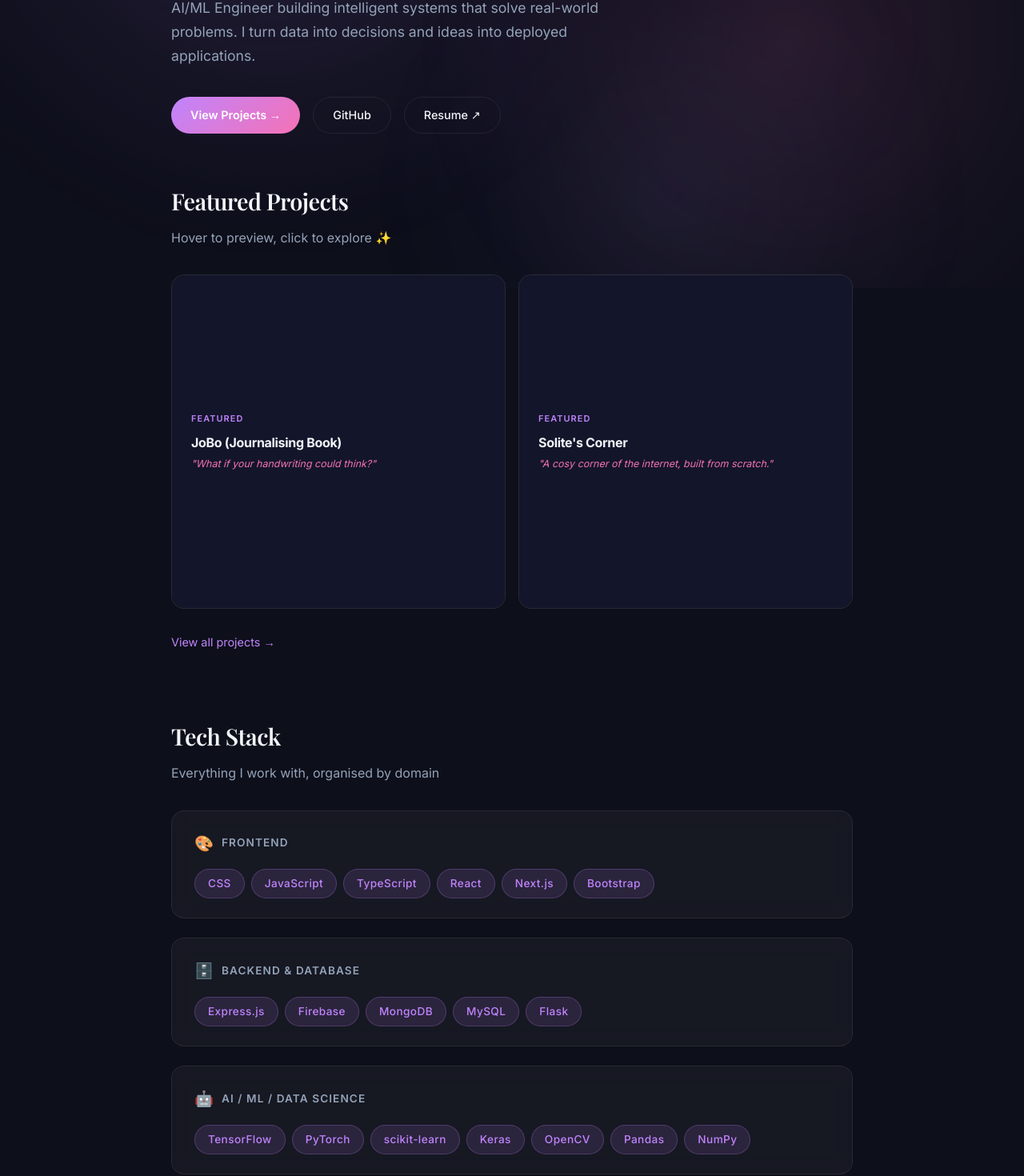
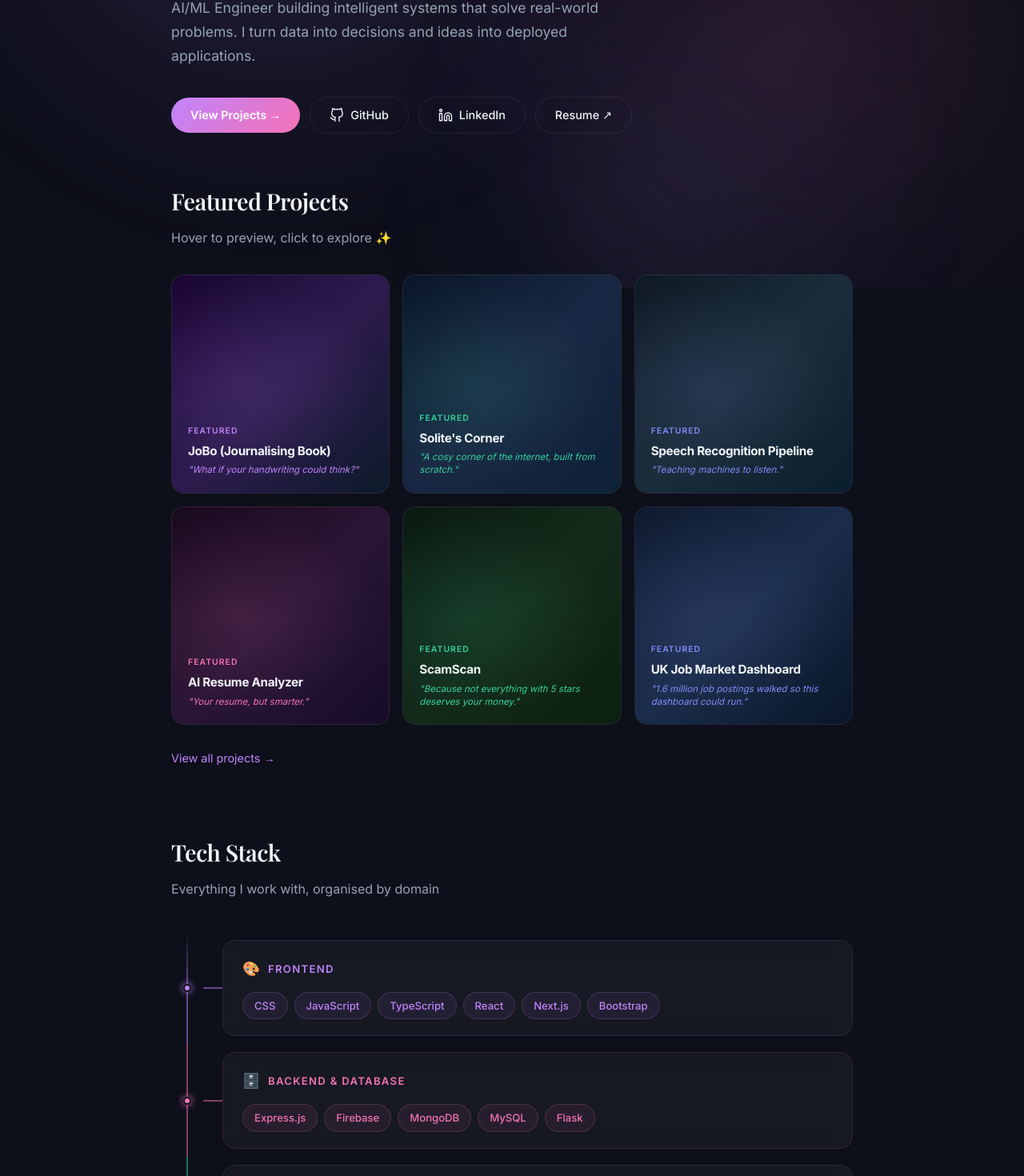
Before and after one commit to kalpanajoycedovari/my-portfolio, a Next.js app: page / in a window 1280 px wide. Shown: the part 440-1910 px from the top of the page at 80% size. Built offline with nearby package versions, Linux system fonts and the light colour scheme.

Commit message:
Featured projects grid 3x3 with covers, tree tech stack, icon hero buttons, fix description cutoff

```diff
--- a/app/page.tsx
+++ b/app/page.tsx
@@ -7,21 +7,25 @@ const SKILLS = [
   {
     label: "Frontend",
     icon: "🎨",
+    color: "#c084fc",
     items: ["CSS", "JavaScript", "TypeScript", "React", "Next.js", "Bootstrap"],
   },
   {
     label: "Backend & Database",
     icon: "🗄️",
+    color: "#f472b6",
     items: ["Express.js", "Firebase", "MongoDB", "MySQL", "Flask"],
   },
   {
     label: "AI / ML / Data Science",
     icon: "🤖",
-    items: ["TensorFlow", "PyTorch", "scikit-learn", "Keras", "OpenCV", "Pandas", "NumPy"],
+    color: "#34d399",
+    items: ["TensorFlow", "PyTorch", "scikit-learn", "Keras", "OpenCV", "Pandas", "NumPy", "Wav2Vec"],
   },
   {
     label: "Tools & Platforms",
     icon: "🛠️",
+    color: "#818cf8",
     items: ["VS Code", "Docker", "Vercel", "GitHub Pages", "Jupyter Notebook", "Google Colab"],
   },
 ];
@@ -30,20 +34,76 @@ const FEATURED = [
   {
     title: "JoBo (Journalising Book)",
     tagline: "What if your handwriting could think?",
-    desc: "I built JoBo after getting tired of losing handwritten notes in the void. It uses OCR to pull text straight from photos of journals and notebooks — turning messy, beautiful handwriting into searchable, organised digital entries.",
+    desc: "Uses OCR to pull text from photos of journals and notebooks — turning messy handwriting into searchable digital entries.",
     tags: ["Python", "OpenCV", "Tesseract OCR"],
-    href: "https://github.com/kalpanajoycedovari/JoBo-OCR-digital-journal",
     id: "jobo",
+    gradient: "linear-gradient(135deg, #1a0533 0%, #2d1b4e 50%, #0d1b2a 100%)",
+    accent: "#c084fc",
   },
   {
     title: "Solite's Corner",
     tagline: "A cosy corner of the internet, built from scratch.",
-    desc: "A personal website with a full email login system and Firebase-backed storage — built with care, hosted on GitHub Pages, and engineered to feel like home the moment you land on it.",
-    tags: ["Firebase", "GitHub Pages", "Email Auth", "JavaScript"],
-    href: "https://github.com/kalpanajoycedovari/My-Website",
+    desc: "A personal website with full email login and Firebase-backed storage — engineered to feel like home.",
+    tags: ["Firebase", "GitHub Pages", "JavaScript"],
     id: "solites-corner",
+    gradient: "linear-gradient(135deg, #0a1628 0%, #1a2744 50%, #0d2137 100%)",
+    accent: "#34d399",
+  },
+  {
+    title: "Speech Recognition Pipeline",
+    tagline: "Teaching machines to listen.",
+    desc: "A lightweight pipeline built around Wav2Vec 2.0 — clean, accurate speech-to-text that actually works.",
+    tags: ["Wav2Vec", "PyTorch", "NumPy"],
+    id: "speech-recognition",
+    gradient: "linear-gradient(135deg, #0f1923 0%, #1a2d3a 50%, #0a1f2e 100%)",
+    accent: "#818cf8",
+  },
+  {
+    title: "AI Resume Analyzer",
+    tagline: "Your resume, but smarter.",
+    desc: "NLP-powered tool that reads your resume the way a recruiter does — giving actionable feedback instead of silence.",
+    tags: ["NLP", "Python", "spaCy"],
+    id: "ai-resume-analyzer",
+    gradient: "linear-gradient(135deg, #1a0a1e 0%, #2a1535 50%, #150d2a 100%)",
+    accent: "#f472b6",
+  },
+  {
+    title: "ScamScan",
+    tagline: "Because not everything with 5 stars deserves your money.",
+    desc: "Scrapes 6,000+ Reddit posts, detects scam signals using NLP and scores each entry on a 0–100 trust scale.",
+    tags: ["Python", "TextBlob", "Streamlit"],
+    id: "scamscan",
+    gradient: "linear-gradient(135deg, #0a1a0f 0%, #142a1a 50%, #0d2010 100%)",
+    accent: "#34d399",
+  },
+  {
+    title: "UK Job Market Dashboard",
+    tagline: "1.6 million job postings walked so this dashboard could run.",
+    desc: "Interactive Tableau dashboard analysing the UK job market across hiring companies, work types, and experience levels.",
+    tags: ["Tableau", "SQL", "Data Analytics"],
+    id: "uk-job-market",
+    gradient: "linear-gradient(135deg, #0f1a2e 0%, #1a2d4a 50%, #0a1628 100%)",
+    accent: "#818cf8",
   },
 ];
+
+function GithubIcon() {
+  return (
+    <svg width="18" height="18" viewBox="0 0 24 24" fill="none" stroke="currentColor" strokeWidth="1.8" strokeLinecap="round" strokeLinejoin="round">
+      <path d="M9 19c-5 1.5-5-2.5-7-3m14 6v-3.87a3.37 3.37 0 0 0-.94-2.61c3.14-.35 6.44-1.54 6.44-7A5.44 5.44 0 0 0 20 4.77 5.07 5.07 0 0 0 19.91 1S18.73.65 16 2.48a13.38 13.38 0 0 0-7 0C6.27.65 5.09 1 5.09 1A5.07 5.07 0 0 0 5 4.77a5.44 5.44 0 0 0-1.5 3.78c0 5.42 3.3 6.61 6.44 7A3.37 3.37 0 0 0 9 18.13V22"/>
+    </svg>
+  );
+}
+
+function LinkedInIcon() {
+  return (
+    <svg width="18" height="18" viewBox="0 0 24 24" fill="none" stroke="currentColor" strokeWidth="1.8" strokeLinecap="round" strokeLinejoin="round">
+      <path d="M16 8a6 6 0 0 1 6 6v7h-4v-7a2 2 0 0 0-2-2 2 2 0 0 0-2 2v7h-4v-7a6 6 0 0 1 6-6z"/>
+      <rect x="2" y="9" width="4" height="12"/>
+      <circle cx="4" cy="4" r="2"/>
+    </svg>
+  );
+}
 
 function BookCard({ p }: { p: typeof FEATURED[0] }) {
   const [open, setOpen] = useState(false);
@@ -52,30 +112,58 @@ function BookCard({ p }: { p: typeof FEATURED[0] }) {
       href={`/projects/${p.id}`}
       className="glass-card"
       style={{
-        display: "block", overflow: "hidden", position: "relative",
-        aspectRatio: "1 / 1", color: "inherit", textDecoration: "none",
-        background: "var(--bg-card)",
+        display: "block",
+        overflow: "hidden",
+        position: "relative",
+        aspectRatio: "1 / 1",
+        color: "inherit",
+        textDecoration: "none",
+        border: `1px solid ${p.accent}22`,
       }}
       onMouseEnter={() => setOpen(true)}
       onMouseLeave={() => setOpen(false)}
     >
+      {/* Gradient cover */}
+      <div style={{
+        position: "absolute", inset: 0,
+        background: p.gradient,
+        transition: "opacity 0.4s ease",
+        opacity: open ? 0.4 : 1,
+      }} />
+
+      {/* Accent glow */}
+      <div style={{
+        position: "absolute", inset: 0,
+        background: `radial-gradient(ellipse at 30% 50%, ${p.accent}20 0%, transparent 65%)`,
+      }} />
+
       {/* Title panel */}
       <div style={{
         position: "absolute", top: 0, left: 0, bottom: 0,
-        width: open ? "38%" : "100%",
-        display: "flex", flexDirection: "column", justifyContent: "center",
-        padding: "24px",
+        width: open ? "36%" : "100%",
+        display: "flex", flexDirection: "column", justifyContent: "flex-end",
+        padding: "20px",
         transition: "width 0.5s cubic-bezier(0.4, 0, 0.2, 1)",
         zIndex: 2,
-        background: "var(--bg-secondary)",
       }}>
-        <p style={{ color: "var(--accent-lavender)", fontSize: "0.68rem", fontWeight: 600, letterSpacing: "0.1em", marginBottom: "10px", opacity: open ? 0 : 1, transition: "opacity 0.2s ease" }}>
+        <p style={{
+          color: p.accent, fontSize: "0.65rem", fontWeight: 600,
+          letterSpacing: "0.1em", marginBottom: "6px",
+          opacity: open ? 0 : 1, transition: "opacity 0.15s ease",
+        }}>
           FEATURED
         </p>
-        <h3 style={{ fontSize: "1rem", fontFamily: "'Inter', sans-serif", fontWeight: 700, lineHeight: 1.3, marginBottom: "8px", color: "var(--text-primary)" }}>
+        <h3 style={{
+          fontSize: "0.95rem", fontFamily: "'Inter', sans-serif",
+          fontWeight: 700, lineHeight: 1.3, marginBottom: "6px",
+          color: "var(--text-primary)",
+        }}>
           {p.title}
         </h3>
-        <p style={{ color: "var(--accent-rose)", fontSize: "0.78rem", fontStyle: "italic", lineHeight: 1.5, opacity: open ? 0 : 1, transition: "opacity 0.2s ease" }}>
+        <p style={{
+          color: p.accent, fontSize: "0.72rem", fontStyle: "italic",
+          lineHeight: 1.4, opacity: open ? 0 : 1, transition: "opacity 0.15s ease",
+        }}>
           "{p.tagline}"
         </p>
       </div>
@@ -83,9 +171,9 @@ function BookCard({ p }: { p: typeof FEATURED[0] }) {
       {/* Divider */}
       <div style={{
         position: "absolute", top: 0, bottom: 0,
-        left: open ? "38%" : "100%",
+        left: open ? "36%" : "100%",
         width: "1px",
-        background: "rgba(192,132,252,0.3)",
+        background: `${p.accent}55`,
         transition: "left 0.5s cubic-bezier(0.4, 0, 0.2, 1)",
         zIndex: 4,
       }} />
@@ -93,27 +181,42 @@ function BookCard({ p }: { p: typeof FEATURED[0] }) {
       {/* Description panel */}
       <div style={{
         position: "absolute", top: 0, right: 0, bottom: 0,
-        width: open ? "62%" : "0%",
+        width: open ? "64%" : "0%",
         overflow: "hidden",
-        background: "rgba(13,15,26,0.96)",
-        backdropFilter: "blur(12px)",
+        background: "rgba(13,15,26,0.97)",
+        backdropFilter: "blur(16px)",
         transition: "width 0.5s cubic-bezier(0.4, 0, 0.2, 1)",
         zIndex: 3,
-        display: "flex", flexDirection: "column", justifyContent: "center",
-        padding: open ? "24px 20px" : "24px 0",
       }}>
         <div style={{
+          padding: "20px 16px",
           opacity: open ? 1 : 0,
-          transform: open ? "translateX(0)" : "translateX(16px)",
-          transition: "opacity 0.3s ease 0.2s, transform 0.3s ease 0.2s",
-          minWidth: "180px",
+          transform: open ? "translateX(0)" : "translateX(12px)",
+          transition: "opacity 0.3s ease 0.18s, transform 0.3s ease 0.18s",
+          height: "100%",
+          display: "flex",
+          flexDirection: "column",
+          justifyContent: "center",
+          gap: "10px",
         }}>
-          <p style={{ color: "var(--accent-lavender)", fontSize: "0.68rem", fontWeight: 600, letterSpacing: "0.1em", marginBottom: "8px" }}>ABOUT</p>
-          <p style={{ color: "var(--text-secondary)", fontSize: "0.82rem", lineHeight: 1.7, marginBottom: "12px" }}>{p.desc}</p>
-          <div style={{ display: "flex", gap: "5px", flexWrap: "wrap", marginBottom: "12px" }}>
-            {p.tags.map(t => <span key={t} className="badge" style={{ fontSize: "0.68rem", padding: "2px 8px" }}>{t}</span>)}
+          <p style={{ color: p.accent, fontSize: "0.62rem", fontWeight: 600, letterSpacing: "0.1em" }}>
+            ABOUT
+          </p>
+          <p style={{ color: "var(--text-secondary)", fontSize: "0.78rem", lineHeight: 1.65 }}>
+            {p.desc}
+          </p>
+          <div style={{ display: "flex", gap: "4px", flexWrap: "wrap" }}>
+            {p.tags.map(t => (
+              <span key={t} style={{
+                padding: "2px 8px", borderRadius: "999px", fontSize: "0.65rem",
+                fontWeight: 500, border: `1px solid ${p.accent}44`,
+                color: p.accent, background: `${p.accent}12`,
+              }}>{t}</span>
+            ))}
           </div>
-          <p style={{ color: "var(--accent-rose)", fontSize: "0.75rem" }}>Click to view →</p>
+          <p style={{ color: p.accent, fontSize: "0.72rem", marginTop: "auto" }}>
+            Click to explore →
+          </p>
         </div>
       </div>
     </Link>
@@ -135,21 +238,15 @@ export default function HomePage() {
       {/* ── Hero ── */}
       <section style={{ paddingTop: "60px", paddingBottom: "60px", position: "relative" }}>
 
-        {/* Corner clock widget */}
+        {/* Corner clock */}
         <div className="glass-card" style={{
-          position: "absolute",
-          top: "60px",
-          right: "0",
-          padding: "12px 16px",
-          borderRadius: "12px",
-          display: "flex",
-          flexDirection: "column",
-          gap: "4px",
-          minWidth: "160px",
+          position: "absolute", top: "60px", right: "0",
+          padding: "12px 16px", borderRadius: "12px",
+          display: "flex", flexDirection: "column", gap: "4px", minWidth: "165px",
         }}>
           <div style={{ display: "flex", alignItems: "center", gap: "6px" }}>
             <span style={{ fontSize: "0.7rem" }}>📍</span>
-            <span style={{ fontSize: "0.72rem", color: "var(--text-secondary)", letterSpacing: "0.04em" }}>London, United Kingdom</span>
+            <span style={{ fontSize: "0.72rem", color: "var(--text-secondary)" }}>London, United Kingdom</span>
           </div>
           <p style={{ fontSize: "1.1rem", fontWeight: 600, fontVariantNumeric: "tabular-nums", color: "var(--accent-lavender)", lineHeight: 1 }}>
             {now ? now.toLocaleTimeString("en-GB", { hour: "2-digit", minute: "2-digit", second: "2-digit" }) : "--:--:--"}
@@ -170,10 +267,23 @@ export default function HomePage() {
           AI/ML Engineer building intelligent systems that solve real-world problems.
           I turn data into decisions and ideas into deployed applications.
         </p>
-        <div style={{ display: "flex", gap: "16px", flexWrap: "wrap" }}>
-          <Link href="/projects" className="btn-primary">View Projects →</Link>
-          <a href="https://github.com/kalpanajoycedovari" target="_blank" rel="noreferrer" className="btn-ghost">GitHub</a>
-          <a href="/resume.pdf" target="_blank" rel="noreferrer" className="btn-ghost">Resume ↗</a>
+
+        {/* Hero buttons with icons */}
+        <div style={{ display: "flex", gap: "12px", flexWrap: "wrap", alignItems: "center" }}>
+          <Link href="/projects" className="btn-primary">
+            View Projects →
+          </Link>
+          <a href="https://github.com/kalpanajoycedovari" target="_blank" rel="noreferrer" className="btn-ghost"
+            style={{ display: "inline-flex", alignItems: "center", gap: "8px" }}>
+            <GithubIcon /> GitHub
+          </a>
+          <a href="https://linkedin.com/in/kalpanajoycedovari" target="_blank" rel="noreferrer" className="btn-ghost"
+            style={{ display: "inline-flex", alignItems: "center", gap: "8px" }}>
+            <LinkedInIcon /> LinkedIn
+          </a>
+          <a href="/resume.pdf" target="_blank" rel="noreferrer" className="btn-ghost">
+            Resume ↗
+          </a>
         </div>
       </section>
 
@@ -183,31 +293,98 @@ export default function HomePage() {
         <p style={{ color: "var(--text-secondary)", marginBottom: "32px" }}>
           Hover to preview, click to explore ✨
         </p>
-        <div style={{ display: "grid", gridTemplateColumns: "repeat(2, 1fr)", gap: "16px" }}>
-          {FEATURED.map(p => <BookCard key={p.title} p={p} />)}
+        <div style={{ display: "grid", gridTemplateColumns: "repeat(3, 1fr)", gap: "16px" }}>
+          {FEATURED.map(p => <BookCard key={p.id} p={p} />)}
         </div>
         <div style={{ marginTop: "28px" }}>
           <Link href="/projects" style={{ color: "var(--accent-lavender)", fontSize: "0.9rem" }}>View all projects →</Link>
         </div>
       </section>
 
-      {/* ── Skills ── */}
-      <section>
+      {/* ── Skills — Tree style ── */}
+      <section style={{ marginBottom: "80px" }}>
         <h2 style={{ fontSize: "1.8rem", marginBottom: "8px" }}>Tech Stack</h2>
-        <p style={{ color: "var(--text-secondary)", marginBottom: "32px" }}>Everything I work with, organised by domain</p>
-        <div style={{ display: "flex", flexDirection: "column", gap: "24px" }}>
-          {SKILLS.map(category => (
-            <div key={category.label} className="glass-card" style={{ padding: "24px 28px" }}>
-              <div style={{ display: "flex", alignItems: "center", gap: "10px", marginBottom: "16px" }}>
-                <span style={{ fontSize: "1.2rem" }}>{category.icon}</span>
-                <h3 style={{ fontSize: "0.85rem", fontFamily: "'Inter', sans-serif", fontWeight: 600, color: "var(--text-secondary)", letterSpacing: "0.08em" }}>
-                  {category.label.toUpperCase()}
-                </h3>
+        <p style={{ color: "var(--text-secondary)", marginBottom: "40px" }}>Everything I work with, organised by domain</p>
+
+        <div style={{ display: "flex", flexDirection: "column", gap: "0" }}>
+          {SKILLS.map((category, ci) => (
+            <div key={category.label} style={{ display: "flex", gap: "0", alignItems: "stretch" }}>
+
+              {/* Trunk line */}
+              <div style={{
+                width: "40px", flexShrink: 0,
+                display: "flex", flexDirection: "column", alignItems: "center",
+              }}>
+                <div style={{
+                  width: "2px",
+                  flex: 1,
+                  background: ci === 0
+                    ? `linear-gradient(to bottom, transparent, ${category.color})`
+                    : ci === SKILLS.length - 1
+                    ? `linear-gradient(to bottom, ${category.color}, transparent)`
+                    : category.color,
+                  opacity: 0.5,
+                }} />
+                <div style={{
+                  width: "10px", height: "10px", borderRadius: "50%",
+                  background: category.color,
+                  border: "2px solid var(--bg-primary)",
+                  boxShadow: `0 0 8px ${category.color}`,
+                  flexShrink: 0,
+                  zIndex: 1,
+                }} />
+                <div style={{
+                  width: "2px", flex: 1,
+                  background: ci === SKILLS.length - 1
+                    ? "transparent"
+                    : category.color,
+                  opacity: 0.5,
+                }} />
               </div>
-              <div style={{ display: "flex", flexWrap: "wrap", gap: "8px" }}>
-                {category.items.map(skill => (
-                  <span key={skill} className="badge" style={{ fontSize: "0.85rem", padding: "6px 16px" }}>{skill}</span>
-                ))}
+
+              {/* Branch line */}
+              <div style={{
+                width: "24px", flexShrink: 0,
+                display: "flex", alignItems: "center",
+                marginTop: "0",
+              }}>
+                <div style={{
+                  height: "2px", width: "100%",
+                  background: category.color,
+                  opacity: 0.5,
+                }} />
+              </div>
+
+              {/* Content card */}
+              <div className="glass-card" style={{
+                flex: 1,
+                padding: "20px 24px",
+                margin: "10px 0",
+                borderColor: `${category.color}22`,
+              }}>
+                <div style={{ display: "flex", alignItems: "center", gap: "10px", marginBottom: "14px" }}>
+                  <span style={{ fontSize: "1.1rem" }}>{category.icon}</span>
+                  <h3 style={{
+                    fontSize: "0.82rem", fontFamily: "'Inter', sans-serif",
+                    fontWeight: 600, letterSpacing: "0.1em",
+                    color: category.color,
+                  }}>
+                    {category.label.toUpperCase()}
+                  </h3>
+                </div>
+                <div style={{ display: "flex", flexWrap: "wrap", gap: "8px" }}>
+                  {category.items.map(skill => (
+                    <span key={skill} style={{
+                      padding: "5px 14px", borderRadius: "999px",
+                      fontSize: "0.82rem", fontWeight: 500,
+                      background: `${category.color}12`,
+                      border: `1px solid ${category.color}33`,
+                      color: category.color,
+                    }}>
+                      {skill}
+                    </span>
+                  ))}
+                </div>
               </div>
             </div>
           ))}
```
